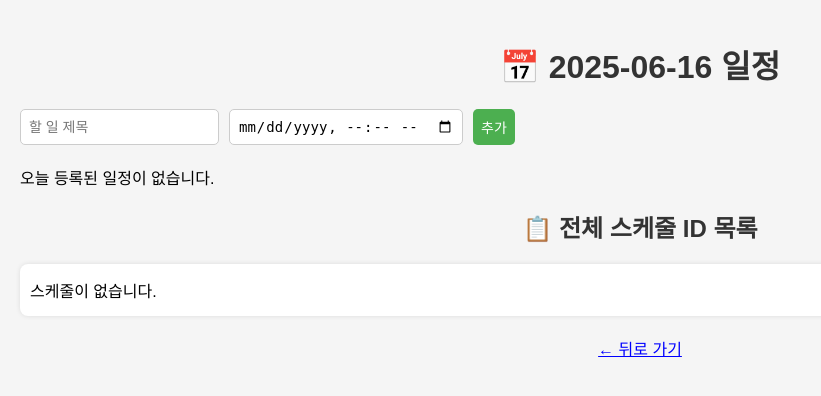
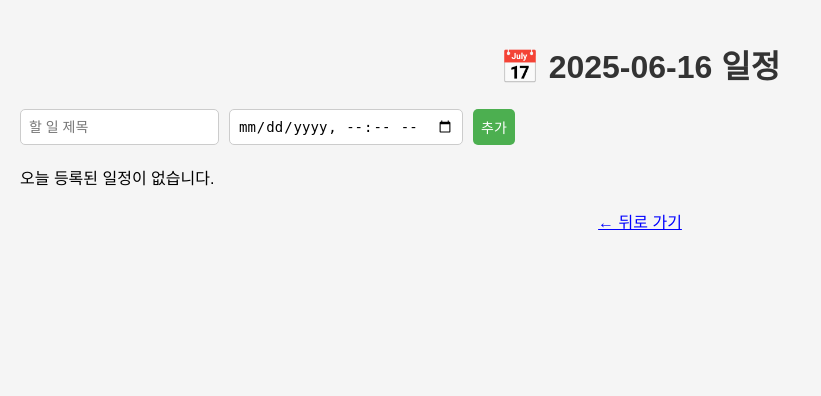
Before and after one commit to jyh69293/fastapi, a FastAPI app: page /tasks in a window 1280 px wide. Shown: the top 396 px of the page, without its empty margins (0-821 px from the left). Run offline with FastAPI, Linux system fonts and the light colour scheme; data that the repository does not hold is empty.

Commit message:
Update tasks.html

```diff
--- a/templates/tasks.html
+++ b/templates/tasks.html
@@ -104,11 +104,7 @@
 </div>
 
 
-  <!-- ✅ 전체 스케줄 ID 리스트 -->
-  <h2>📋 전체 스케줄 ID 목록</h2>
-  <ul id="scheduleIds">
-    <li>불러오는 중...</li>
-  </ul>
+
 
   <div class="back-button" onclick="history.back()">← 뒤로 가기</div>
 
```
